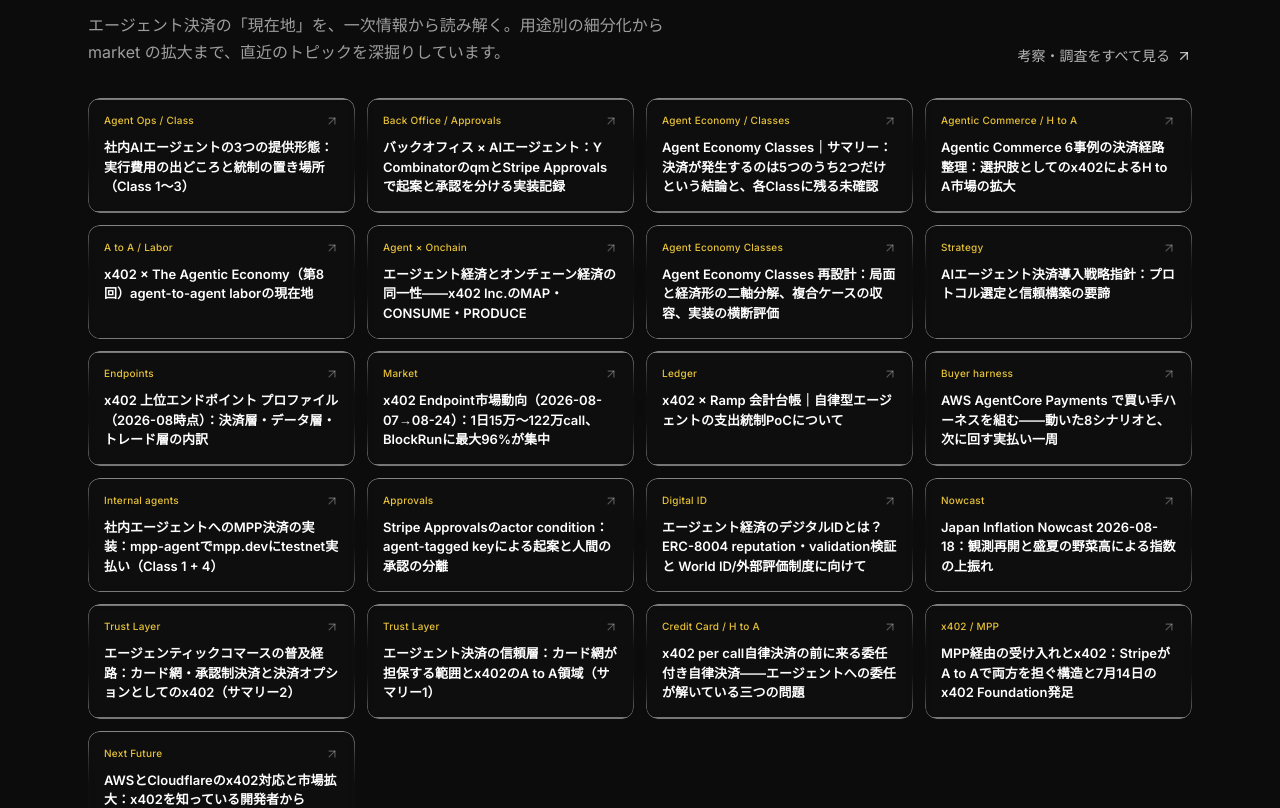
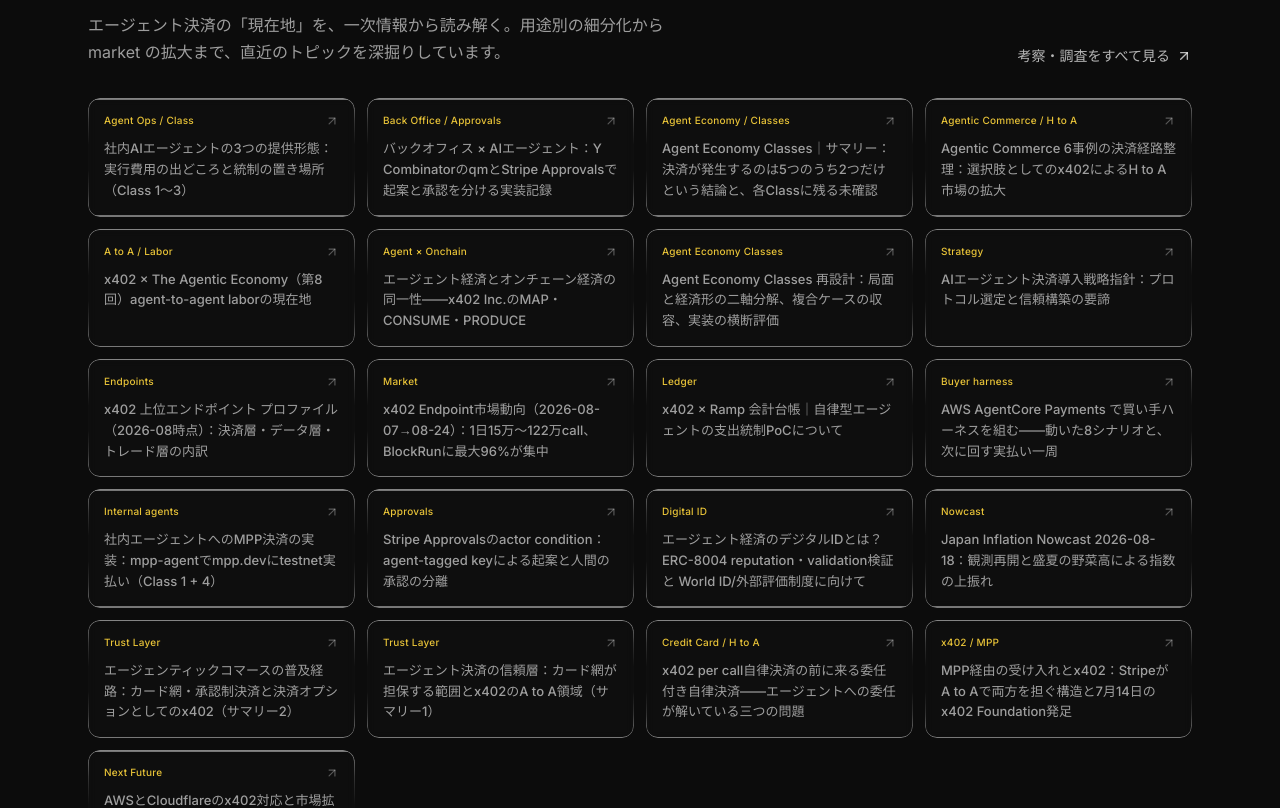
Before and after one commit to kato9292929/pretext, a React (Vite) app: page / in a window 1280 px wide. Shown: the part 5860-6668 px from the top of the page. Built offline with nearby package versions, Linux system fonts and the light colour scheme.

Commit message:
Insights: lighten card title weight to match the muted subtext
Co-Authored-By: Claude Opus 4.8 <noreply@anthropic.com>
Claude-Session: https://claude.ai/code/session_01SymSoxkPF2yy7NT8CwFozF

```diff
--- a/src/sections/Insights.tsx
+++ b/src/sections/Insights.tsx
@@ -152,7 +152,7 @@ export function Insights() {
               </span>
               <ArrowUpRight className="w-3.5 h-3.5 flex-none text-fg/30 group-hover:text-gold transition-colors" />
             </div>
-            <h3 className="mt-2.5 text-[13px] font-semibold text-fg leading-[1.5] line-clamp-4">
+            <h3 className="mt-2.5 text-[13px] font-medium text-fg/60 leading-[1.6] line-clamp-4">
               {a.title[lang]}
             </h3>
           </motion.a>
```
